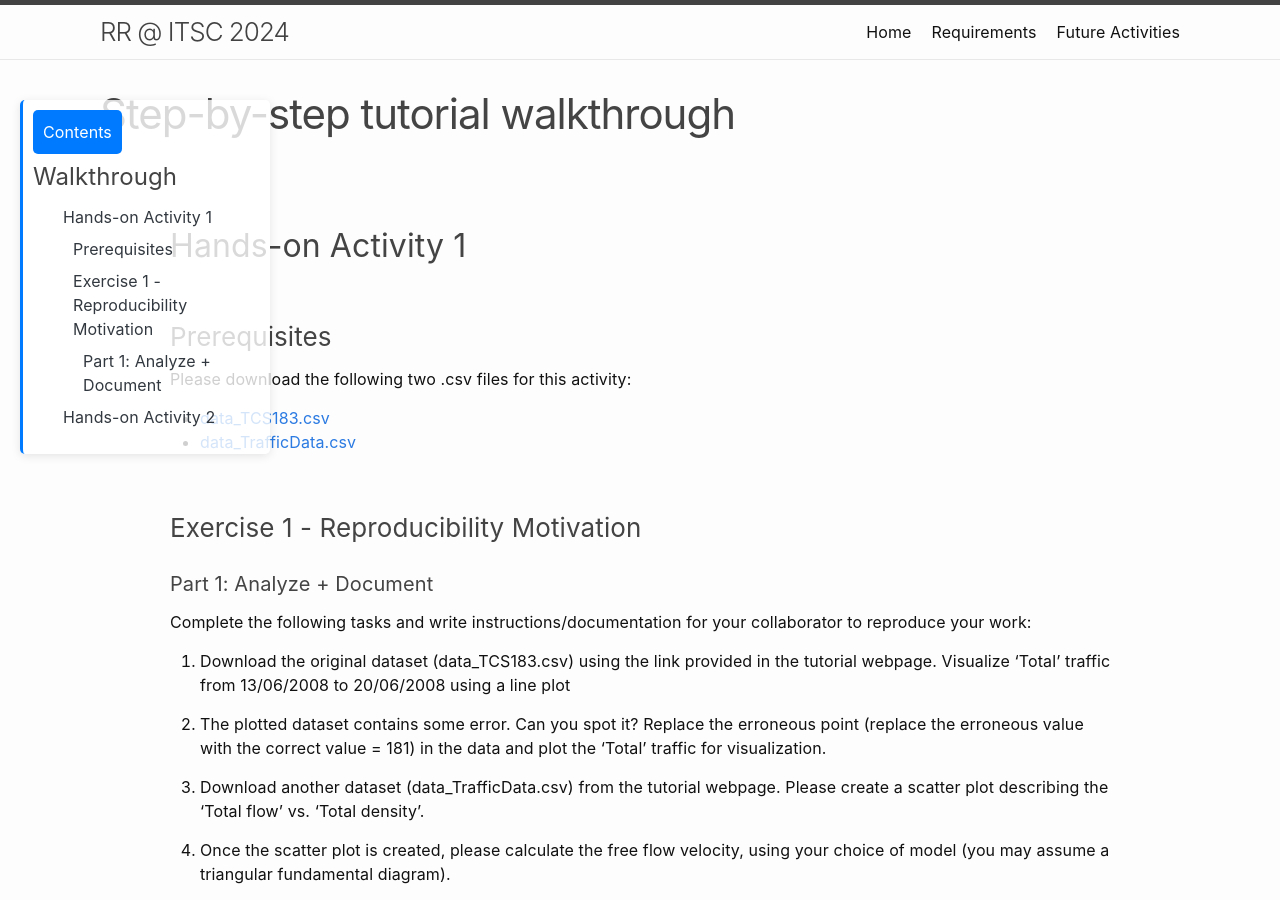
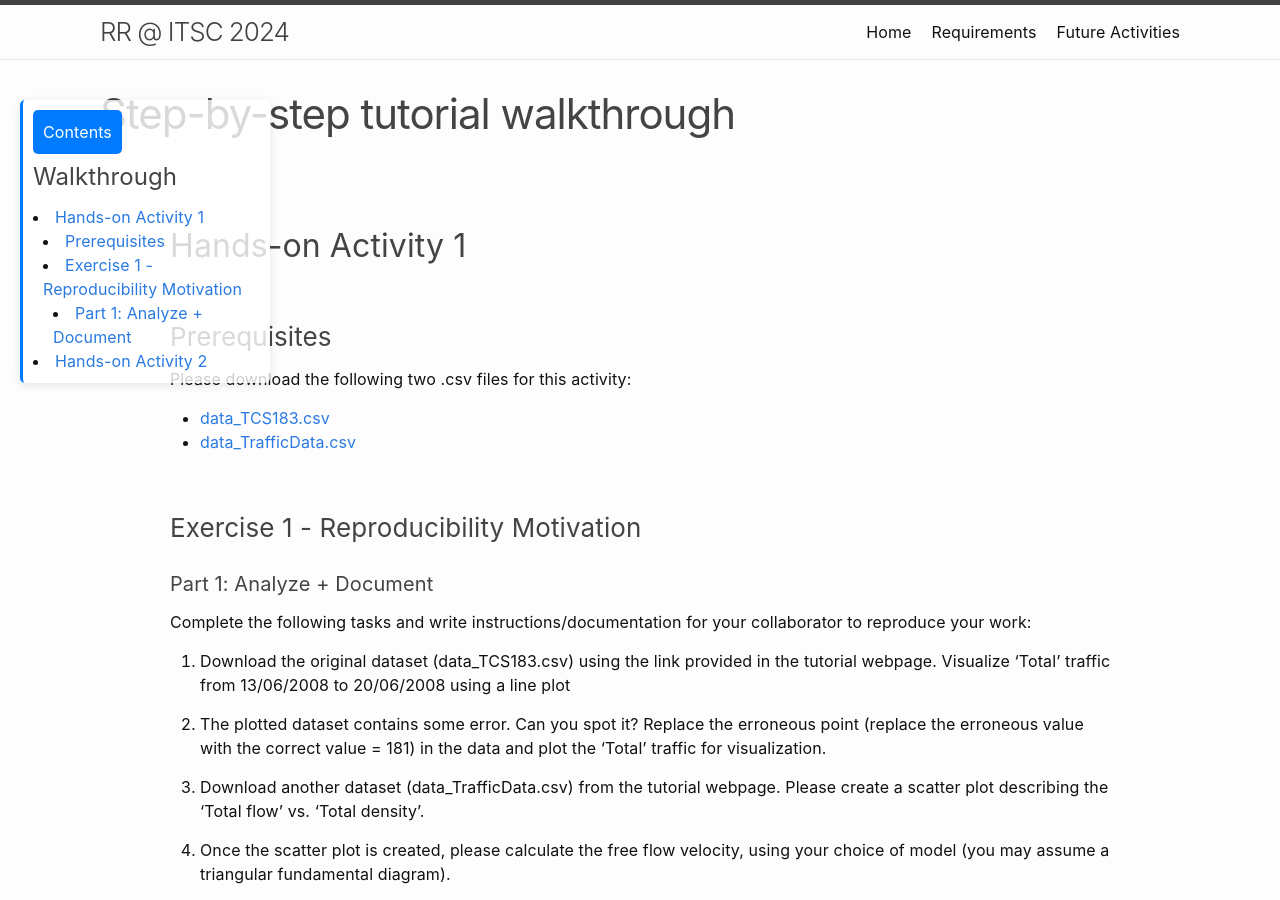
Before and after one commit to RRinTransportation/itsc24-rr-tutorial, a Jekyll site: the page built from step-by-step.md, in a window 1280 px wide and 900 px high. Built offline with Jekyll 4.4.1, drawn with Linux system fonts in a browser that asks for light colours.

Commit message:
Remove the <ul>. Nice!

```diff
--- a/_layouts/post.html
+++ b/_layouts/post.html
@@ -46,9 +46,9 @@ layout: default
       <button id="toc-toggle" class="toc-toggle">Contents</button> <!-- Add button to toggle TOC -->
       <nav id="toc-container">
         <h4>Walkthrough</h4>
-        <ul id="toc">
+        <div id="toc">
           <!-- This will be populated by JavaScript -->
-        </ul>
+        </div>
       </nav>
     </aside>
 
```
